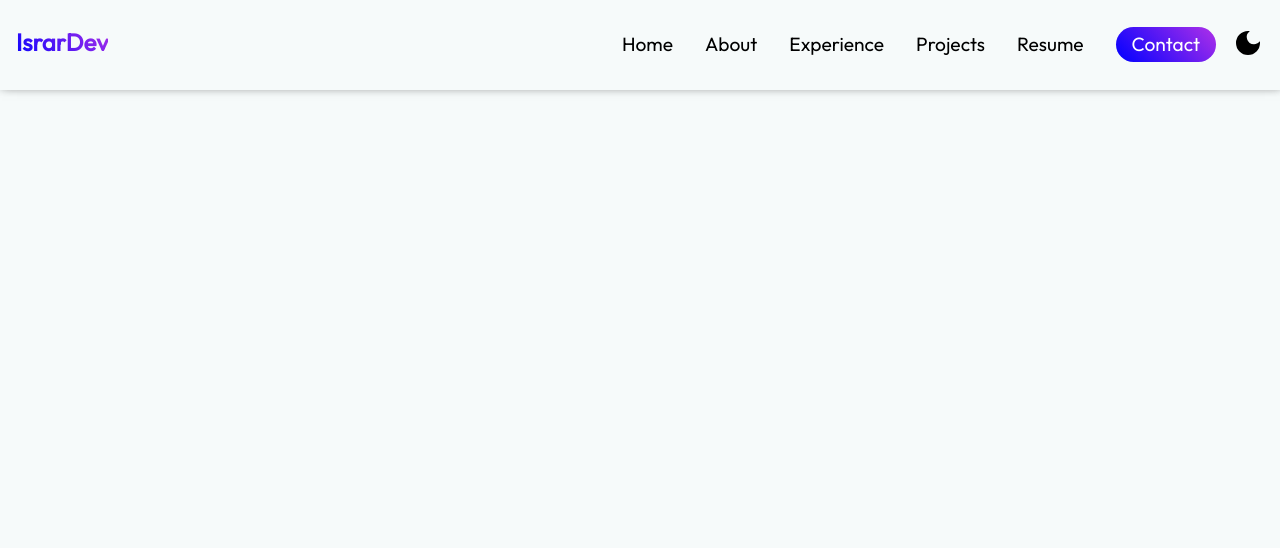
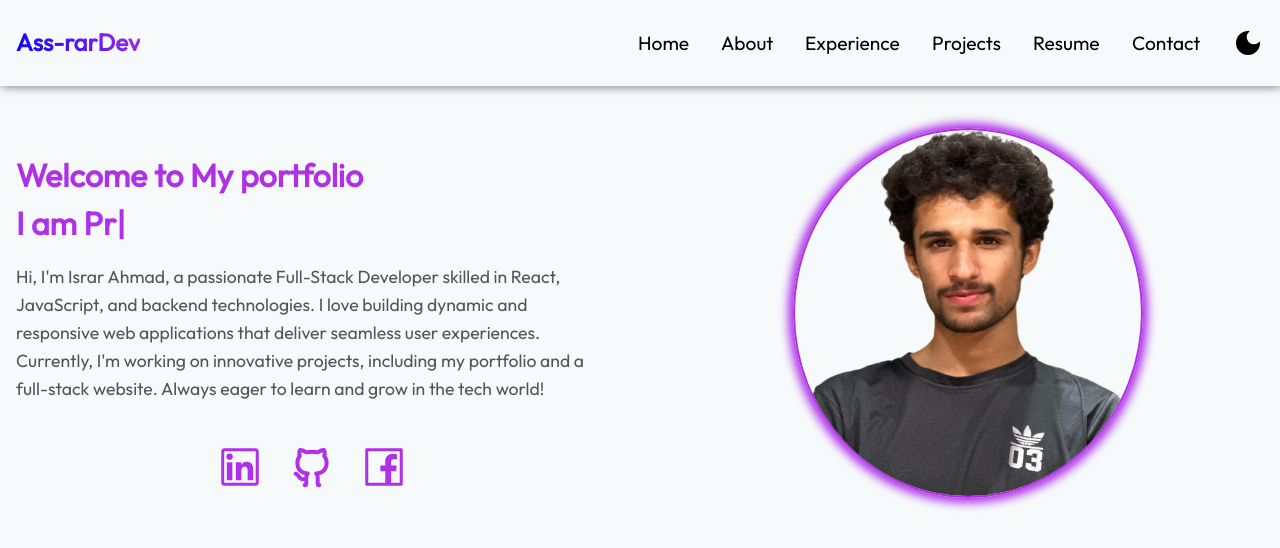
Before and after one commit to israrahmad831/Portfoio-Website, a React (Vite) app in the folder Frontend/: page / in a window 1280 px wide. Shown: the top 548 px of the page. Built offline with nearby package versions, Linux system fonts and the light colour scheme.

Commit message:
Home Section

```diff
--- a/Frontend/package.json
+++ b/Frontend/package.json
@@ -4,7 +4,7 @@
   "version": "0.0.0",
   "type": "module",
   "scripts": {
-    "dev": "vite --host 192.168.1.6 --port 5173",
+    "dev": "vite --host 0.0.0.0 --port 5173",
     "build": "vite build",
     "lint": "eslint .",
     "preview": "vite preview"
@@ -12,10 +12,13 @@
   "dependencies": {
     "@fontsource/outfit": "^5.2.5",
     "@tailwindcss/vite": "^4.0.9",
+    "framer-motion": "^12.4.10",
+    "lodash.throttle": "^4.1.1",
     "motion": "^12.4.7",
     "react": "^19.0.0",
     "react-dom": "^19.0.0",
     "react-icons": "^5.5.0",
+    "react-intersection-observer": "^9.16.0",
     "react-router-dom": "^7.3.0",
     "tailwindcss": "^4.0.9",
     "typed.js": "^2.1.0"
--- a/Frontend/src/App.jsx
+++ b/Frontend/src/App.jsx
@@ -1,9 +1,12 @@
 import Navbar from "./Components/Navbar/Navbar";
 import "./App.css";
+import Home from "./Components/Home/Home";
+import { BrowserRouter, Route, Routes } from "react-router-dom";
 const App = () => {
   return (
     <>
       <Navbar />
+      <Home />
     </>
   );
 };
--- /dev/null
+++ b/Frontend/src/Components/Home/Home.jsx
@@ -0,0 +1,84 @@
+import { RiGithubLine } from "react-icons/ri";
+import { AiOutlineFacebook } from "react-icons/ai";
+import { AiOutlineLinkedin } from "react-icons/ai";
+import React from "react";
+import styles from "./Home.module.css";
+import { useState, useEffect, useRef } from "react";
+import Typed from "typed.js";
+import israr from "../../assets/me.png";
+import Magnetic from "../../Lib/Magnetic";
+import { Link } from "react-router-dom";
+const Home = () => {
+  const typedref = React.useRef(null);
+  useEffect(() => {
+    const typed = new Typed(typedref.current, {
+      strings: [
+        "Full Stack Developer",
+        "Moble App Developer",
+        "Problem Solver",
+      ],
+      typedSpeed: 0,
+      backSpeed: 50,
+      loop: true,
+    });
+    return () => {
+      typed.destroy();
+    };
+  });
+
+  return (
+    <>
+      <div className={styles.mainBox}>
+        <div className={styles.leftSide}>
+          <div className={styles.introBox}>
+            <h1>Welcome to My portfolio</h1>
+            <h1 className={styles}>
+              I am <span ref={typedref} />
+            </h1>
+            <p>
+              Hi, I'm Israr Ahmad, a passionate Full-Stack Developer skilled in
+              React, JavaScript, and backend technologies. I love building
+              dynamic and responsive web applications that deliver seamless user
+              experiences. Currently, I'm working on innovative projects,
+              including my portfolio and a full-stack website. Always eager to
+              learn and grow in the tech world!
+            </p>
+          </div>
+          <div className={styles.socialLinks}>
+            <Magnetic>
+              <a
+                href="https://www.linkedin.com/in/israrahmad2004/"
+                target="blank"
+              >
+                <i className="fab fa-linkedin">
+                  <AiOutlineLinkedin />
+                </i>
+              </a>
+            </Magnetic>
+            <Magnetic>
+              <a href="https://github.com/israrahmad831" target="blank">
+                <i className="fab fa-linkedin">
+                  <RiGithubLine />
+                </i>
+              </a>
+            </Magnetic>
+            <Magnetic>
+              <a href="https://www.facebook.com/xDisrar" target="blank">
+                <i className="fab fa-linkedin">
+                  <AiOutlineFacebook />
+                </i>
+              </a>
+            </Magnetic>
+          </div>
+        </div>
+        <div className={styles.rightSide}>
+          <div className={styles.imageBox}>
+            <img src={israr} className={styles.Israr} alt="Israr Ahmad" />
+          </div>
+        </div>
+      </div>
+    </>
+  );
+};
+
+export default Home;
--- /dev/null
+++ b/Frontend/src/Components/Home/Home.module.css
@@ -0,0 +1,111 @@
+.mainBox {
+  padding-top: 8rem;
+  display: flex;
+  flex-direction: row;
+  width: 100%;
+  justify-content: center;
+  align-items: center;
+  gap: 2rem;
+}
+
+.leftSide {
+  width: 50%;
+  display: flex;
+  flex-direction: column;
+  justify-content: center;
+  align-items: center;
+}
+
+.introBox {
+  margin: 1rem;
+  max-width: 600px;
+}
+
+.introBox h1 {
+  font-size: 2rem;
+  font-weight: bold;
+  color: #af30e8;
+}
+
+.introBox p {
+  font-size: 1.1rem;
+  color: #555;
+  margin-top: 1rem;
+  line-height: 1.6;
+}
+
+.typing-text {
+  color: #af30e8;
+  font-weight: bold;
+}
+
+.socialLinks {
+  display: flex;
+  gap: 1.5rem;
+  margin-top: 1.5rem;
+}
+
+.socialLinks a {
+  font-size: 3rem;
+  color: #af30e8;
+}
+
+.socialLinks a:hover {
+  color: #8a1bc4;
+}
+
+.rightSide {
+  width: 50%;
+  display: flex;
+  flex-direction: column;
+  justify-content: center;
+  align-items: center;
+}
+
+.imageBox {
+  display: flex;
+  justify-content: center;
+  align-items: center;
+}
+
+.Israr {
+  width: 350px;
+  height: 370px;
+  border-radius: 50%;
+  border: 2px solid #af30e8;
+  box-shadow: 0 0 10px 5px #af30e8;
+}
+
+@media (max-width: 800px) {
+  .mainBox {
+    flex-direction: column-reverse;
+  }
+
+  .leftSide,
+  .rightSide {
+    width: 100%;
+    height: 100%;
+  }
+  .introBox {
+    margin-bottom: 0;
+  }
+  .introBox h1 {
+    font-size: 1.8rem;
+    text-align: center;
+  }
+
+  .introBox p {
+    font-size: 1rem;
+    text-align: justify;
+  }
+  .socialLinks {
+    margin-bottom: 1rem;
+  }
+  .socialLinks a {
+    font-size: 1.8rem;
+  }
+  .Israr {
+    width: 280px;
+    height: 300px;
+  }
+}
--- a/Frontend/src/Components/MenuBar/MenuBar.css
+++ b/Frontend/src/Components/MenuBar/MenuBar.css
@@ -7,7 +7,7 @@
   height: 100%;
   transform: translateY(-100%);
   transition: transform 0.3s ease;
-  z-index: 0;
+  z-index: 99;
   display: flex;
   flex-direction: column;
   box-shadow: 2px 0px 10px rgba(0, 0, 0, 0.5);
--- a/Frontend/src/Components/Navbar/Navbar.jsx
+++ b/Frontend/src/Components/Navbar/Navbar.jsx
@@ -3,6 +3,7 @@ import React, { useState, useEffect } from "react";
 import { MdLightMode, MdDarkMode } from "react-icons/md";
 import styles from "./Navbar.module.css";
 import Menubar from "../MenuBar/MenuBar";
+import Magnetic from "../../Lib/Magnetic";
 
 const Navbar = () => {
   const [isSidebarOpen, setIsSidebarOpen] = useState(false);
@@ -44,25 +45,37 @@ const Navbar = () => {
 
   return (
     <>
-      <div className={`${styles.navbar} ${darkMode ? styles.dark_navbar : ""}`}>
-        <div className={styles.logo}>IsrarDev</div>
+      <nav className={`${styles.navbar} ${darkMode ? styles.dark_navbar : ""}`}>
+        <div className={styles.internal}>
+          <Magnetic className={styles.logo}>
+            <div>Ass-rarDev</div>
+          </Magnetic>
           <div className={styles.elements}>
             <ul className={styles.elements_list}>
-            <li className={styles.elements_type}>Home</li>
-            <li className={styles.elements_type}>About</li>
-            <li className={styles.elements_type}>Experience</li>
-            <li className={styles.elements_type}>Projects</li>
-            <li className={styles.elements_type}>Resume</li>
-            <li className={styles.elements_contact}>Contact</li>
+              {[
+                "Home",
+                "About",
+                "Experience",
+                "Projects",
+                "Resume",
+                "Contact",
+              ].map((item, index) => (
+                <Magnetic key={index} className={styles.elements_type}>
+                  <li>{item}</li>
+                </Magnetic>
+              ))}
             </ul>
+            <Magnetic>
               <div className={styles.color_mode} onClick={toggleTheme}>
                 {darkMode ? <MdLightMode /> : <MdDarkMode />}
               </div>
+            </Magnetic>
             <div className={styles.menu_bar} onClick={toggleSidebar}>
               <AiOutlineMenu />
             </div>
           </div>
         </div>
+      </nav>
       <Menubar
         open={isSidebarOpen}
         toggleSidebar={toggleSidebar}
--- a/Frontend/src/Components/Navbar/Navbar.module.css
+++ b/Frontend/src/Components/Navbar/Navbar.module.css
@@ -1,12 +1,18 @@
 .navbar {
   background-color: rgb(246, 250, 250);
+  display: flex;
+  justify-content: center;
+  width: 100%;
+  z-index: 100;
+  box-shadow: 0 0 10px rgba(0, 0, 0, 0.1);
+  position: fixed;
+}
+.internal {
+  max-width: 1400px;
   display: flex;
   flex-direction: row;
   justify-content: space-between;
   width: 100%;
-  z-index: 1;
-  box-shadow: 0 0 10px rgba(0, 0, 0, 0.1);
-  position: fixed;
 }
 .logo {
   font-size: 1.5rem;
@@ -43,7 +49,7 @@
   cursor: pointer;
 }
 
-.elements_type::after {
+/* .elements_type::after {
   content: "";
   position: absolute;
   left: 0;
@@ -52,18 +58,16 @@
   height: 2px;
   background: linear-gradient(45deg, blue, #af30e8);
   transition: width 0.3s ease-in-out;
-}
+} */
 .elements_type:hover {
   background: linear-gradient(45deg, blue, #af30e8);
   -webkit-background-clip: text;
   -webkit-text-fill-color: transparent;
   font-weight: bold;
-  transform: scale(1.1);
-  transition: transform 0.5s;
 }
-.elements_type:hover::after {
+/* .elements_type:hover::after {
   width: 100%;
-}
+} */
 
 .elements_contact {
   margin: 1.7rem 1rem;
@@ -117,9 +121,6 @@ body {
   color: white;
 }
 
-.dark .elements_type:hover {
-  -webkit-text-fill-color: white;
-}
 
 .dark .elements_contact {
   background: linear-gradient(45deg, #af30e8, blue);
--- /dev/null
+++ b/Frontend/src/Lib/Magnetic.jsx
@@ -0,0 +1,70 @@
+/* eslint-disable react/prop-types */
+import { useRef, useState, useCallback, useEffect } from "react";
+import { motion } from "framer-motion";
+import throttle from "lodash.throttle";
+
+const Magnetic = ({ children, className }) => {
+  const ref = useRef(null);
+  const [position, setPosition] = useState({ x: 0, y: 0 });
+  const [isMouseInside, setIsMouseInside] = useState(false);
+
+  const handleMouse = useCallback(
+    throttle((e) => {
+      const { clientX, clientY } = e;
+      const { height, width, left, top } = ref.current.getBoundingClientRect();
+      const middleX = clientX - (left + width / 2);
+      const middleY = clientY - (top + height / 2);
+      setPosition({ x: middleX, y: middleY });
+      setIsMouseInside(true);
+    }, 30),
+    []
+  );
+
+  const reset = useCallback(() => {
+    setPosition({ x: 0, y: 0 });
+  }, []);
+
+  useEffect(() => {
+    const checkMousePosition = (e) => {
+      if (ref.current) {
+        const { clientX, clientY } = e;
+        const { left, top, right, bottom } =
+          ref.current.getBoundingClientRect();
+        const isInside =
+          clientX >= left &&
+          clientX <= right &&
+          clientY >= top &&
+          clientY <= bottom;
+        if (!isInside && isMouseInside) {
+          reset();
+          setIsMouseInside(false);
+        }
+      }
+    };
+
+    document.addEventListener("mousemove", checkMousePosition);
+    return () => {
+      document.removeEventListener("mousemove", checkMousePosition);
+    };
+  }, [isMouseInside, reset]);
+
+  return (
+    <motion.div
+      style={{
+        position: "relative",
+        willChange: "transform",
+        display: "inline-block",
+      }}
+      ref={ref}
+      onMouseMove={handleMouse}
+      onMouseLeave={reset}
+      animate={{ x: position.x, y: position.y }}
+      transition={{ type: "spring", stiffness: 250, damping: 20, mass: 0.1 }}
+      className={className}
+    >
+      {children}
+    </motion.div>
+  );
+};
+
+export default Magnetic;
```
Also changed, not shown: Frontend/src/assets/me.png (added), 1 other file (tests, documents, lock files or other folders). Lines whose indentation alone changed are shown as unchanged.
